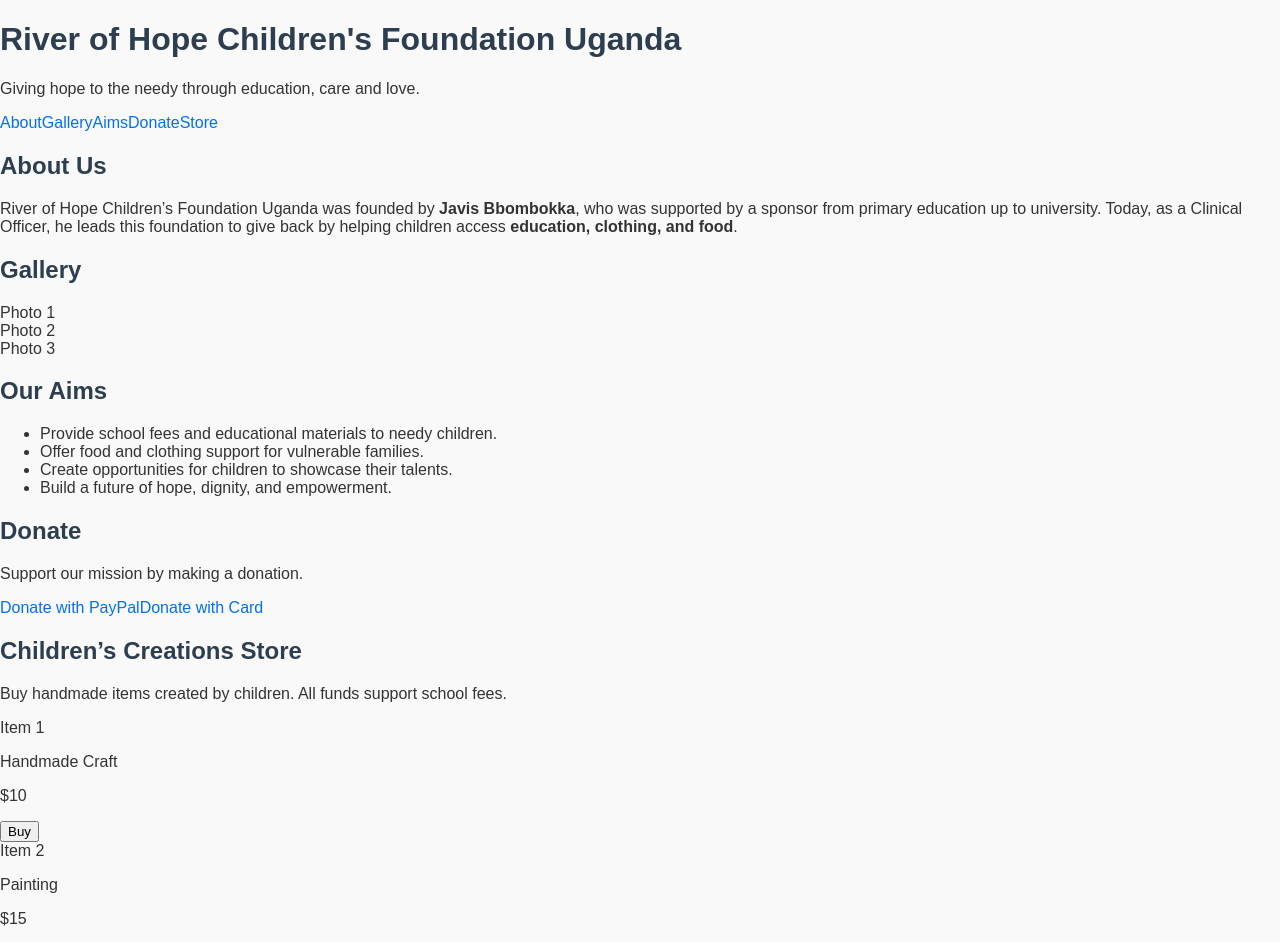
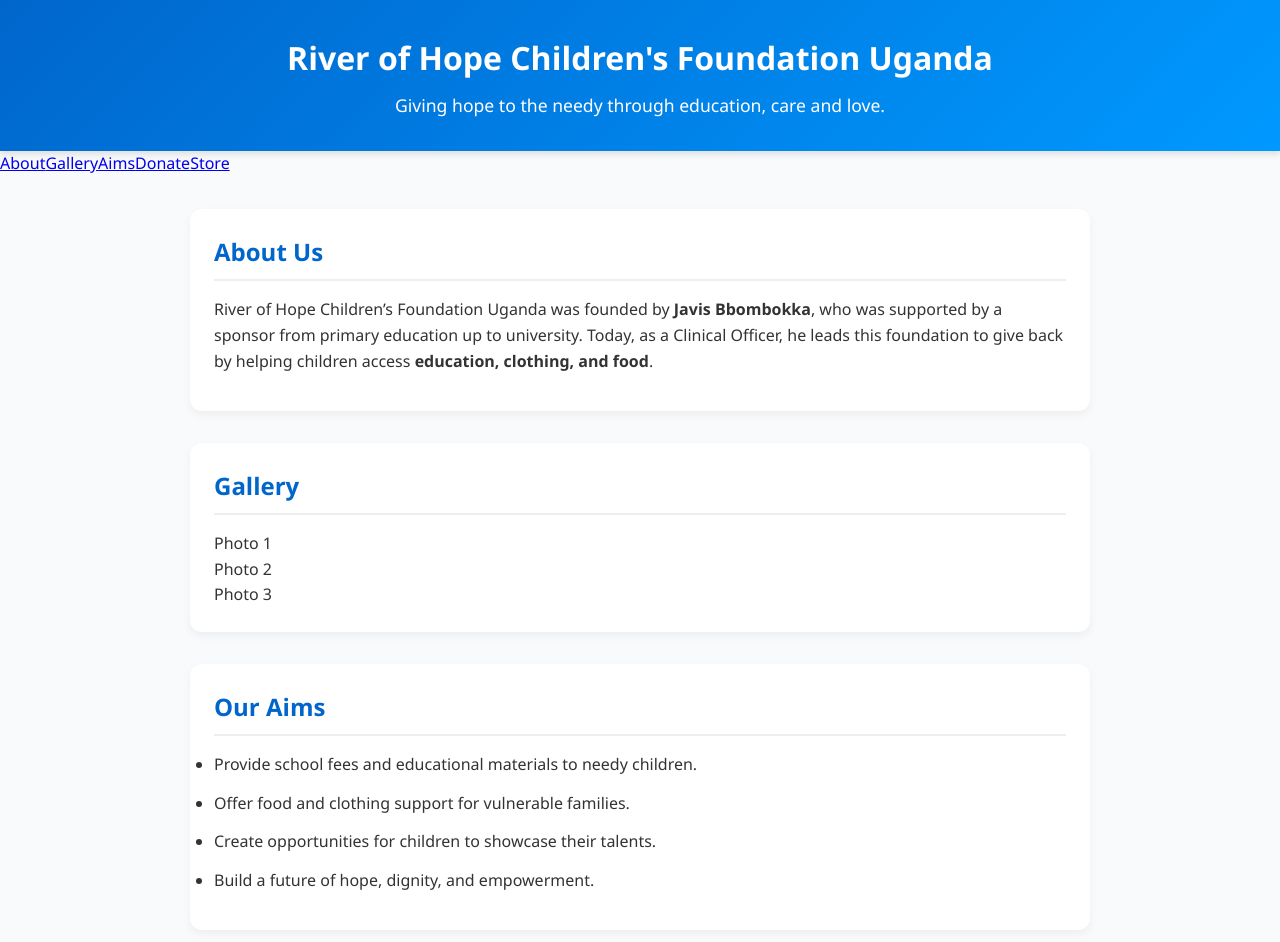
Before and after one commit to Javis202530/River-of-hope-, a React (Vite) app: page / in a window 1280 px wide. Shown: the top 942 px of the page. Built offline with nearby package versions, Linux system fonts and the light colour scheme.

Commit message:
Update index.css
Theme, colors

```diff
--- a/src/index.css
+++ b/src/index.css
@@ -1,21 +1,103 @@
-/* src/index.css */
-body {
+/* Reset some defaults */
+* {
   margin: 0;
   padding: 0;
-  font-family: Arial, sans-serif;
-  background-color: #f9f9f9;
-  color: #333;
+  box-sizing: border-box;
+  font-family: "Segoe UI", Tahoma, Geneva, Verdana, sans-serif;
 }
 
-h1, h2, h3 {
-  color: #2c3e50;
+/* Body Styling */
+body {
+  background: #f9fafc;
+  color: #333;
+  line-height: 1.6;
 }
 
-a {
-  color: #0070f3;
-  text-decoration: none;
+/* Header */
+header {
+  background: linear-gradient(135deg, #0066cc, #0099ff);
+  color: #fff;
+  text-align: center;
+  padding: 2rem 1rem;
+  box-shadow: 0 4px 6px rgba(0,0,0,0.1);
 }
 
-a:hover {
-  text-decoration: underline;
+header h1 {
+  font-size: 2rem;
+  margin-bottom: 0.5rem;
 }
+
+header p {
+  font-size: 1.1rem;
+}
+
+/* Section Styling */
+section {
+  max-width: 900px;
+  margin: 2rem auto;
+  padding: 1.5rem;
+  background: #fff;
+  border-radius: 12px;
+  box-shadow: 0 4px 10px rgba(0,0,0,0.05);
+}
+
+section h2 {
+  color: #0066cc;
+  margin-bottom: 1rem;
+  border-bottom: 2px solid #eee;
+  padding-bottom: 0.5rem;
+}
+
+section p, section li {
+  font-size: 1rem;
+  margin-bottom: 0.8rem;
+}
+
+/* Gallery */
+.gallery {
+  display: grid;
+  grid-template-columns: repeat(auto-fit, minmax(200px, 1fr));
+  gap: 1rem;
+}
+
+.gallery img {
+  width: 100%;
+  height: 180px;
+  object-fit: cover;
+  border-radius: 10px;
+  box-shadow: 0 3px 6px rgba(0,0,0,0.1);
+  transition: transform 0.3s ease;
+}
+
+.gallery img:hover {
+  transform: scale(1.05);
+}
+
+/* Buttons */
+button, .btn {
+  display: inline-block;
+  background: #0066cc;
+  color: white;
+  padding: 0.7rem 1.3rem;
+  margin-top: 1rem;
+  border: none;
+  border-radius: 8px;
+  cursor: pointer;
+  font-size: 1rem;
+  text-decoration: none;
+  transition: background 0.3s ease;
+}
+
+button:hover, .btn:hover {
+  background: #004c99;
+}
+
+/* Footer */
+footer {
+  text-align: center;
+  padding: 1rem;
+  margin-top: 2rem;
+  background: #f0f4f8;
+  color: #555;
+  font-size: 0.9rem;
+}
```
